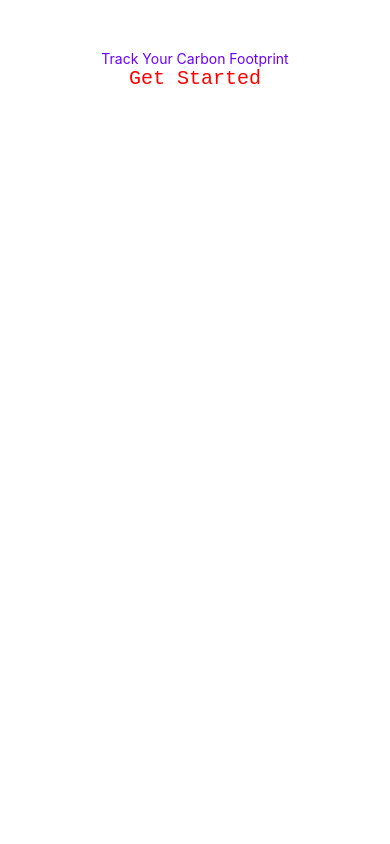
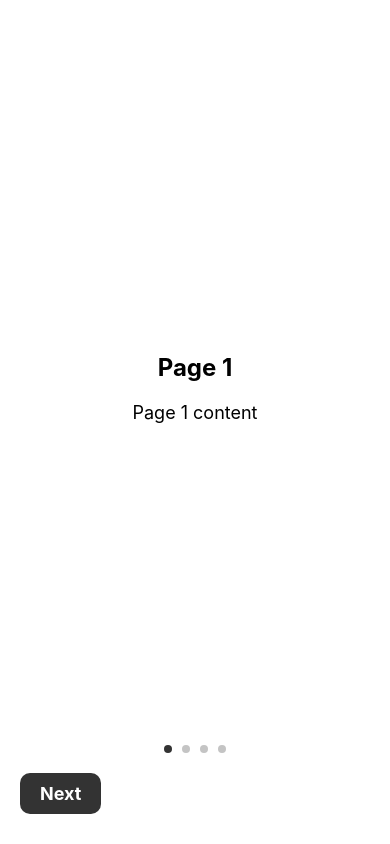
Before and after one commit to andrearcaina/myFootprint, a React Native app in the folder frontend/: screen / in a window 390 px wide. Built offline with nearby package versions, Linux system fonts and the light colour scheme.

Commit message:
Added GetStarted Page
- implemented a basic get started page with four sub pages that will allow the user to see what the app is all about
- the fourth page will be a login page

```diff
--- a/frontend/screens/GetStarted.js
+++ b/frontend/screens/GetStarted.js
@@ -1,28 +1,119 @@
-import { StatusBar } from 'expo-status-bar';
 import React, { useState } from 'react';
-import { StyleSheet, Text, View, TextInput, Picker, Button } from 'react-native';
+import { View, Text, TouchableOpacity, StyleSheet } from 'react-native';
 
 export default function Beginning() {
+    const [activePage, setActivePage] = useState(0);
+    const subpages = [
+        { title: "Page 1", content: "Page 1 content" },
+        { title: "Page 2", content: "Page 2 content" },
+        { title: "Page 3", content: "Page 3 content" },
+        { title: "Page 4", content: "Page 4 content" },
+    ];
+
+    const handleNextPage = function () {
+        setActivePage(activePage + 1);
+    };
+
+    const handlePrevPage = function () {
+        setActivePage(activePage - 1);
+    };
+
     return (
+        // instead of styles.titles and styles.content, use Calendar.js for second page, Tips.js for third page
+        // and LoginPage.js for the fourth page
         <View style={styles.container}>
-            <Text style={styles.TrackYourFootprint}>Track Your Carbon Footprint</Text>
-            <Text style={styles.getStarted}>Get Started</Text>
-            <StatusBar style="auto" />
+            <View style={styles.subPage}>
+                <Text style={styles.title}>{subpages[activePage].title}</Text>
+                <Text style={styles.content}>{subpages[activePage].content}</Text>
+            </View>
+        <View style={styles.dots}>
+            <View style={[styles.dot, activePage === 0 && styles.activeDot]} />
+            <View style={[styles.dot, activePage === 1 && styles.activeDot]} />
+            <View style={[styles.dot, activePage === 2 && styles.activeDot]} />
+            <View style={[styles.dot, activePage === 3 && styles.activeDot]} />
+        </View>
+            <View style={styles.footer}>
+                {activePage > 0 && (
+                    <TouchableOpacity style={styles.button} onPress={handlePrevPage}>
+                        <Text style={styles.buttonText}>Previous</Text>
+                    </TouchableOpacity>
+                )}
+                {activePage < subpages.length - 1 ? (
+                    <TouchableOpacity style={styles.button} onPress={handleNextPage}>
+                        <Text style={styles.buttonText}>Next</Text>
+                    </TouchableOpacity>
+                ) : (
+                    <TouchableOpacity style={styles.button}>
+                        <Text style={styles.buttonText}>Get Started</Text>
+                    </TouchableOpacity>
+                )}
+            </View>
         </View>
     );
-}
+};
 
 const styles = StyleSheet.create({
     container: {
+        flex: 1,
         marginTop: 50,
         alignItems: 'center',
     },
-    TrackYourFootprint: {
-        color: 'rgb(105, 0, 255)',
+
+    subPage: {
+        flex: 1,
+        alignItems: 'center',
+        justifyContent: 'center',
+        paddingHorizontal: 30,
     },
-    getStarted: {
-        color: 'red',
-        fontSize: 20,
-        fontFamily: 'monospace',
-    }
+
+    title: {
+        fontSize: 24,
+        fontWeight: 'bold',
+        marginBottom: 20,
+    },
+
+    content: {
+        fontSize: 18,
+        textAlign: 'center',
+    },
+
+    dots: {
+        flexDirection: 'row',
+        alignItems: 'center',
+        marginVertical: 20,
+    },
+
+    dot: {
+        width: 8,
+        height: 8,
+        borderRadius: 4,
+        marginHorizontal: 5,
+        backgroundColor: '#c4c4c4',
+    },
+
+    activeDot: {
+        backgroundColor: '#333333',
+    },
+
+    footer: {
+        flexDirection: 'row',
+        justifyContent: 'space-between',
+        alignItems: 'center',
+        paddingHorizontal: 20,
+        paddingBottom: 30,
+        width: '100%',
+    },
+
+    button: {
+        backgroundColor: '#333333',
+        paddingHorizontal: 20,
+        paddingVertical: 10,
+        borderRadius: 10,
+    },
+
+    buttonText: {
+        color: '#ffffff',
+        fontSize: 18,
+        fontWeight: 'bold',
+    },
 });
```
Also changed, not shown: frontend/screens/FootprintCalc.js (deleted, +0 -8 lines), frontend/screens/LoginPage.js (added).
